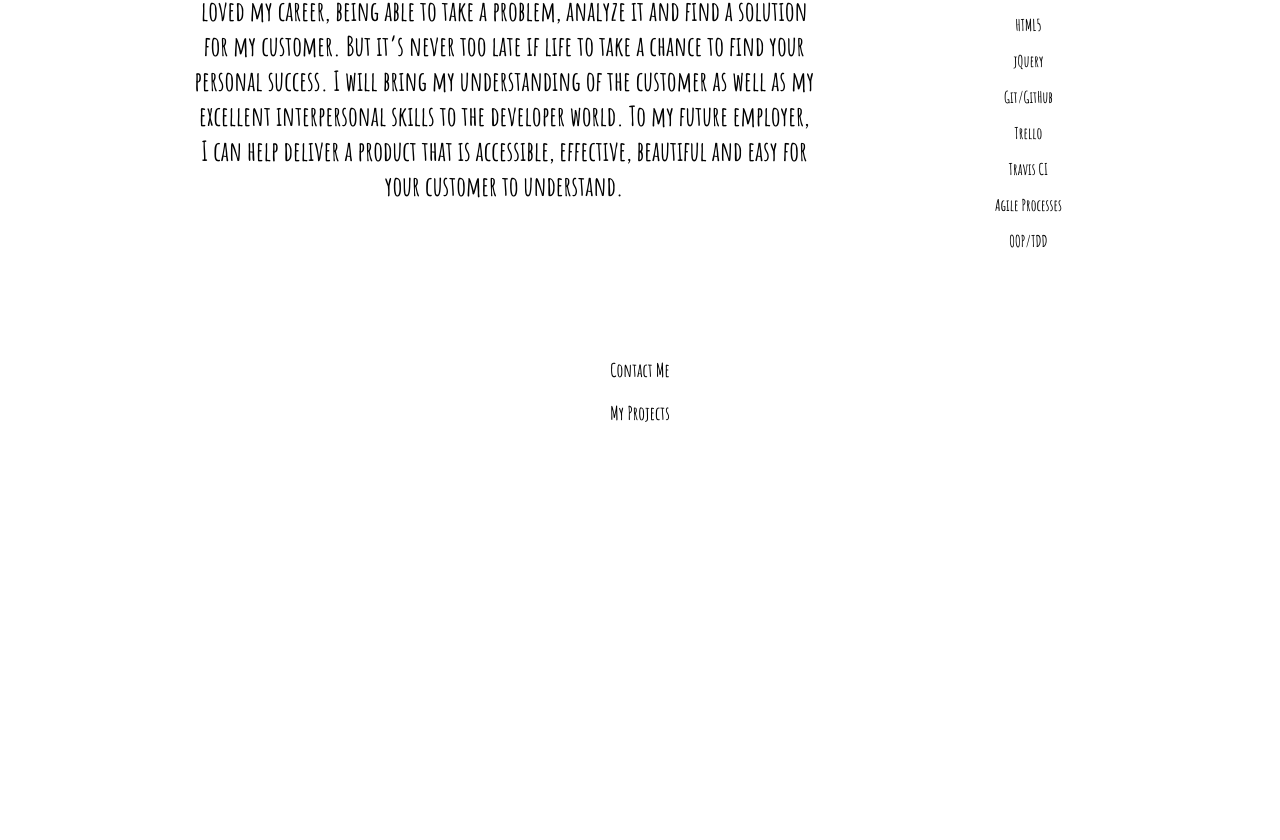
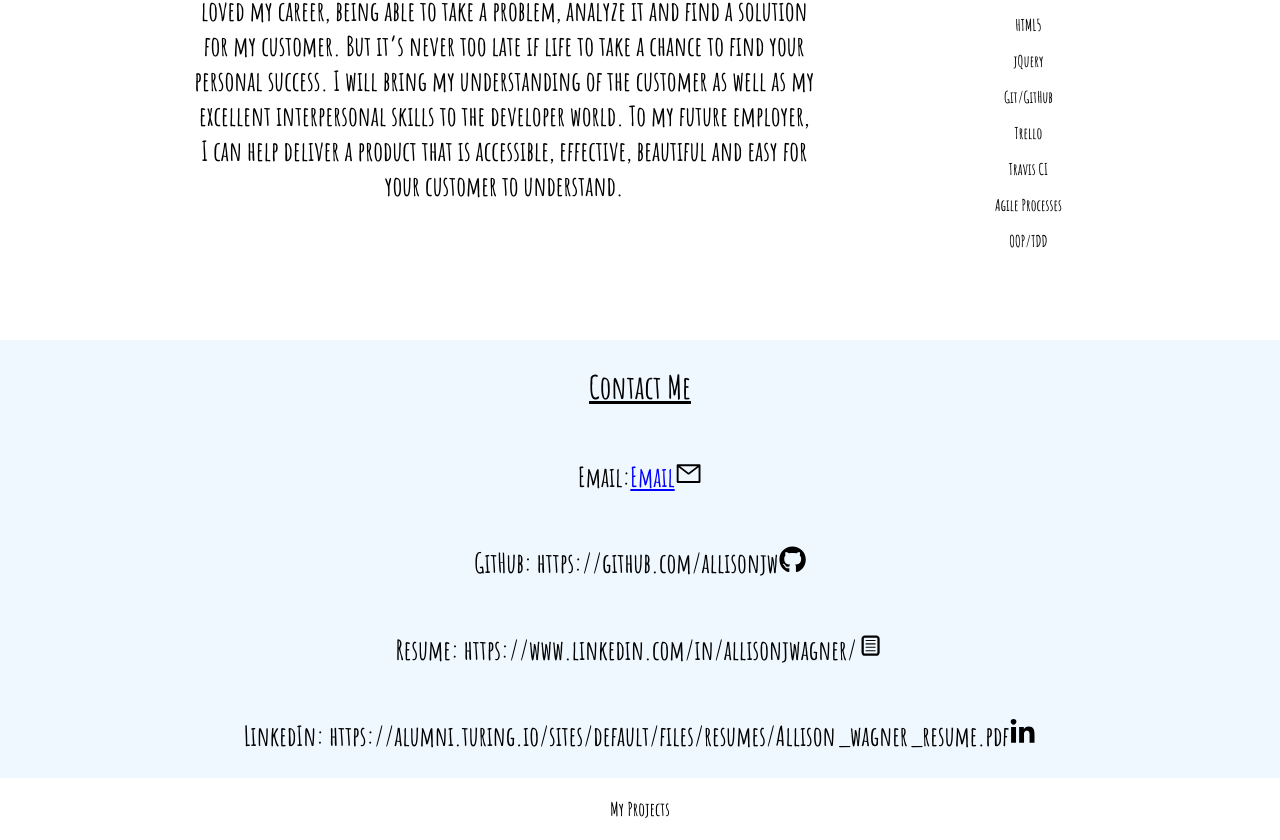
Before and after one commit to allisonjw/Allison-Wagner, a React (Create React App) app: page / in a window 1280 px wide. Shown: the part 1166-2006 px from the top of the page. Before the commit the page ends 1610 px from the top, so only its background shows below. Built offline with nearby package versions, Linux system fonts and the light colour scheme.

Commit message:
Adding classNames to contact info and react icons with additional styling

```diff
--- a/src/Contact/Contact.js
+++ b/src/Contact/Contact.js
@@ -1,12 +1,31 @@
 import React from "react";
 import "./Contact.scss";
+import { contactInfo } from "../allInfo/allInfo";
+import { AiOutlineMail } from "react-icons/ai";
+import { TiDocumentText } from "react-icons/ti";
+import { FaGithub, FaLinkedinIn } from "react-icons/fa";
+
+const { email, gitHub, linkedIn, resume } = contactInfo;
 
 export const Contact = () => {
     return (
         <section className="contact_section">
-            <h3 className="contact_h3">
+            <h2 className="contact_h2">
                 Contact Me
-            </h3>
+            </h2>
+                <h3 className="contact_h3">Email:
+                <a href={email}>Email</a>
+                <span className="contact_icons"><AiOutlineMail /></span>
+                </h3>
+                <h3 className="contact_h3">GitHub: {gitHub}
+                <FaGithub />
+                </h3>
+                <h3 className="contact_h3">Resume: {linkedIn}
+                <TiDocumentText />
+                </h3>
+                <h3 className="contact_h3">LinkedIn: {resume}
+                <FaLinkedinIn />
+                </h3>
         </section>
     )
 }
--- a/src/Contact/Contact.scss
+++ b/src/Contact/Contact.scss
@@ -0,0 +1,24 @@
+.contact_h2 {
+    font-size: 2em;
+    text-decoration: underline;
+}
+
+.contact_section {
+    display: flex;
+    flex-direction: column;
+    background-color: aliceblue;
+}
+
+.contact_h3 {
+    font-size: 1.7em;
+    font-weight: 700;
+    margin: 2%;
+}
+
+a {
+    color: blue;
+}
+
+.contact_icons {
+    margin-top: 3px;
+}
```
